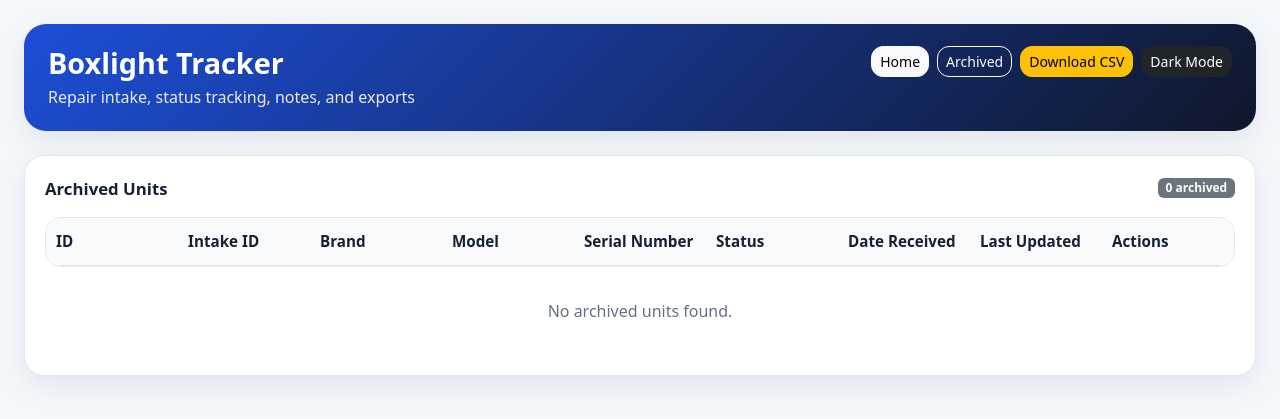
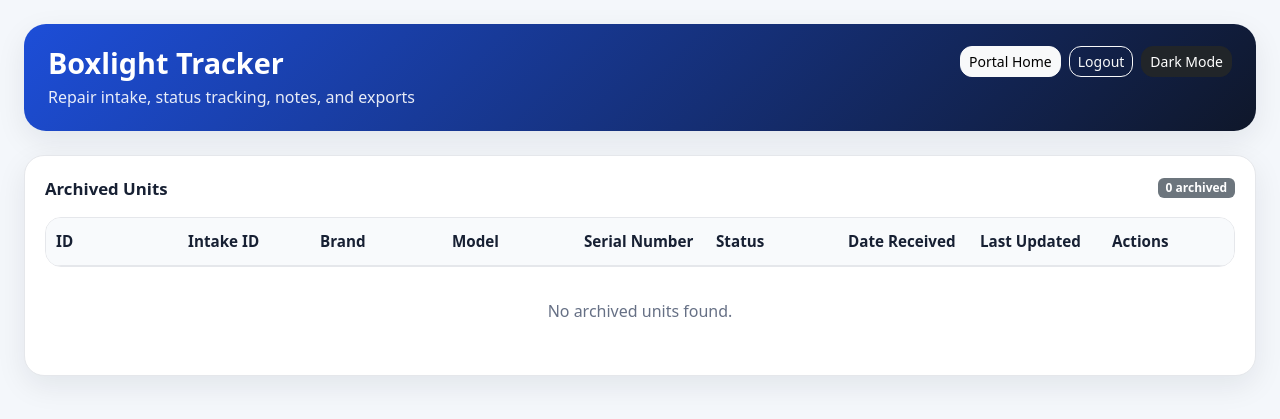
Before and after one commit to jralleman12A/pierson-repairs, a Flask app: page /archived in a window 1280 px wide. Shown: the top 419 px of the page. Run offline with Flask 3, Linux system fonts and the light colour scheme; the visitor is signed in with stand-in values (Sample User, id 1); lists and menus that the app fills with data are empty.

Commit message:
Update base.html

```diff
--- a/templates/base.html
+++ b/templates/base.html
@@ -324,9 +324,17 @@
                 <p class="topbar-subtitle">Repair intake, status tracking, notes, and exports</p>
             </div>
             <div class="toolbar">
-                <a href="{{ url_for('index') }}" class="btn btn-light btn-sm">Home</a>
-                <a href="{{ url_for('archived_units') }}" class="btn btn-outline-light btn-sm">Archived</a>
-                <a href="{{ url_for('export_csv') }}" class="btn btn-warning btn-sm">Download CSV</a>
+                {% if current_user %}
+                    <a href="{{ url_for('index') }}" class="btn btn-light btn-sm">Home</a>
+                    <a href="{{ url_for('archived_units') }}" class="btn btn-outline-light btn-sm">Archived</a>
+                    <a href="{{ url_for('export_csv') }}" class="btn btn-warning btn-sm">Download CSV</a>
+                    <a href="{{ url_for('logout') }}" class="btn btn-outline-light btn-sm">Logout</a>
+                {% elif session.get('customer_portal_logged_in') %}
+                    <a href="{{ url_for('customer_portal') }}" class="btn btn-light btn-sm">Portal Home</a>
+                    <a href="{{ url_for('customer_logout') }}" class="btn btn-outline-light btn-sm">Logout</a>
+                {% else %}
+                    <a href="{{ url_for('login') }}" class="btn btn-light btn-sm">Login</a>
+                {% endif %}
                 <button type="button" class="btn btn-dark btn-sm" onclick="toggleTheme()" id="themeToggle">Dark Mode</button>
             </div>
         </div>
```
